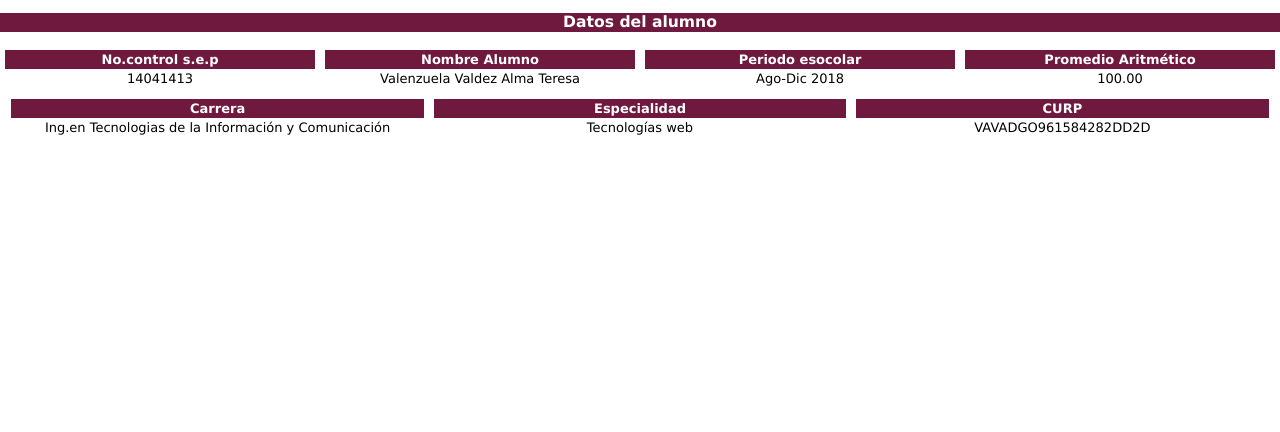
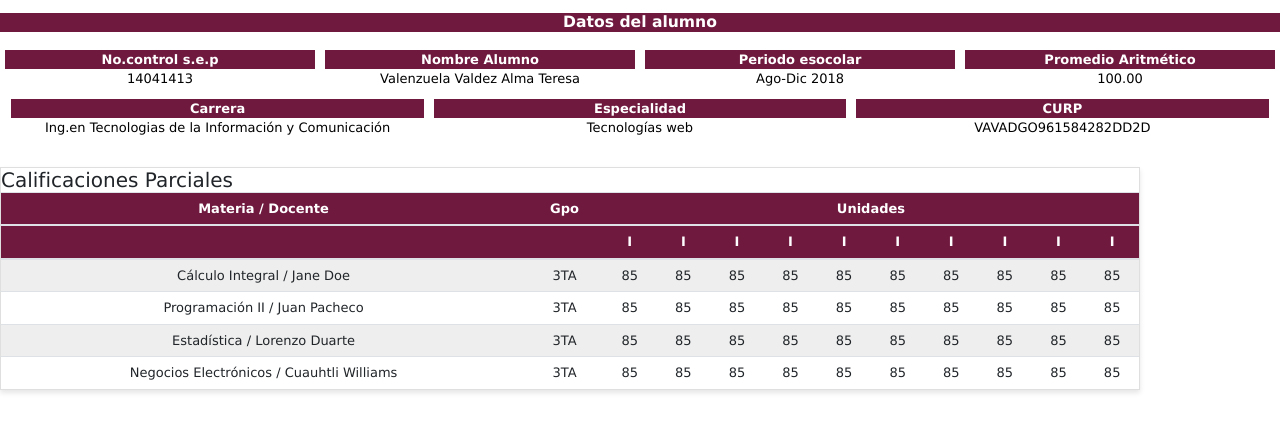
Before and after one commit to desarrollowebp/SIIT, an Angular app: page /calificacionesParciales in a window 1280 px wide. Shown: the top 432 px of the page. Built offline with nearby package versions, Linux system fonts and the light colour scheme.

Commit message:
Creación y adaptación de tabla de calif parciales

```diff
--- a/src/app/calificaciones-parciales/calificaciones-parciales.component.css
+++ b/src/app/calificaciones-parciales/calificaciones-parciales.component.css
@@ -70,17 +70,18 @@ background:white;
 		min-width: 100%;
 		max-width: 100%;
 		background: #70193f;
-		font-size: 15px;
+		font-size: 8px;
 
 
     }
     .menu{
         width: 100%;
+
+
     }
-    .p{
-        overflow: hidden;
-     text-overflow: ellipsis;
-    }
+
+
+
 
 	.meniu{
 
@@ -122,6 +123,9 @@ table {
   width: 100%;
   border-collapse: collapse;
 }
+th[colspan="10"] {
+    text-align: center;
+}
 
 
 /* Zebra striping */
--- a/src/app/calificaciones-parciales/calificaciones-parciales.component.html
+++ b/src/app/calificaciones-parciales/calificaciones-parciales.component.html
@@ -39,3 +39,110 @@
     </div>
   </div>
 </div>
+<br>
+<div class="container">
+  <div class="row">
+    <div class="col">
+      <div class="card">
+        <div class="card-body">
+          <h2>Calificaciones Parciales</h2>
+          <table class="table">
+            <thead>
+              <tr>
+                <th scope="col">Materia / Docente</th>
+                <th scope="col">Gpo</th>
+                <th colspan="10">Unidades</th>
+
+
+
+              </tr>
+              <tr>
+                <th scope="col">&nbsp;</th>
+                <th scope="col">&nbsp;</th>
+                <th scope="col">I</th>
+                <th scope="col">I</th>
+                <th scope="col">I</th>
+                <th scope="col">I</th>
+                <th scope="col">I</th>
+                <th scope="col">I</th>
+                <th scope="col">I</th>
+                <th scope="col">I</th>
+                <th scope="col">I</th>
+                <th scope="col">I</th>
+
+
+              </tr>
+            </thead>
+            <tbody>
+              <tr>
+                <td>Cálculo Integral / Jane Doe</td>
+                <td>3TA</td>
+
+                <td>85</td>
+                <td>85</td>
+                <td>85</td>
+                <td>85</td>
+                <td>85</td>
+                <td>85</td>
+                <td>85</td>
+                <td>85</td>
+                <td>85</td>
+                <td>85</td>
+
+              </tr>
+              <tr>
+                <td>Programación II / Juan Pacheco</td>
+                <td>3TA</td>
+
+                <td>85</td>
+                <td>85</td>
+                <td>85</td>
+                <td>85</td>
+                <td>85</td>
+                <td>85</td>
+                <td>85</td>
+                <td>85</td>
+                <td>85</td>
+                <td>85</td>
+              </tr>
+              <tr>
+                <td>Estadística / Lorenzo Duarte</td>
+                <td>3TA</td>
+
+                <td>85</td>
+                <td>85</td>
+                <td>85</td>
+                <td>85</td>
+                <td>85</td>
+                <td>85</td>
+                <td>85</td>
+                <td>85</td>
+                <td>85</td>
+                <td>85</td>
+              </tr>
+              <tr>
+                <td>Negocios Electrónicos / Cuauhtli Williams</td>
+                <td>3TA</td>
+
+                <td>85</td>
+                <td>85</td>
+                <td>85</td>
+                <td>85</td>
+                <td>85</td>
+                <td>85</td>
+                <td>85</td>
+                <td>85</td>
+                <td>85</td>
+                <td>85</td>
+              </tr>
+            </tbody>
+          </table>
+        </div>
+      </div>
+    </div>
+  </div>
+
+
+
+
+</div>
```
Lines whose indentation alone changed are shown as unchanged.
